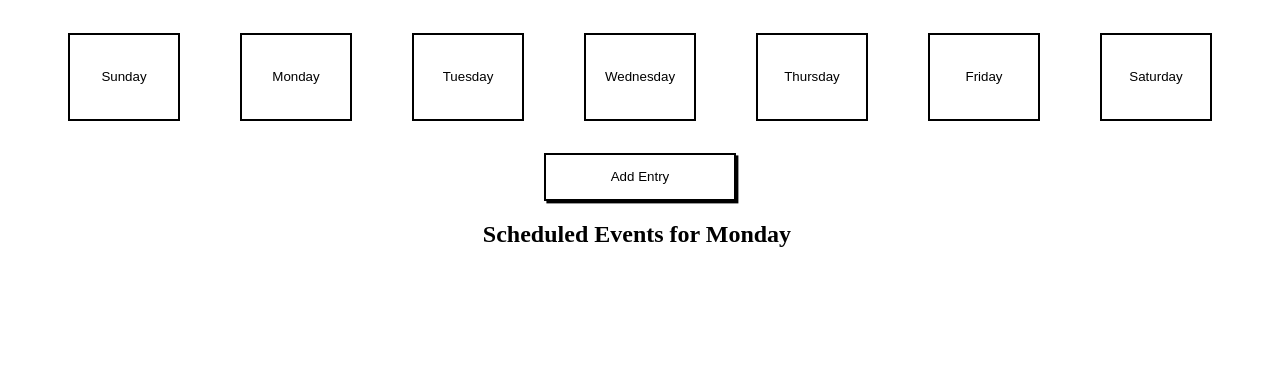
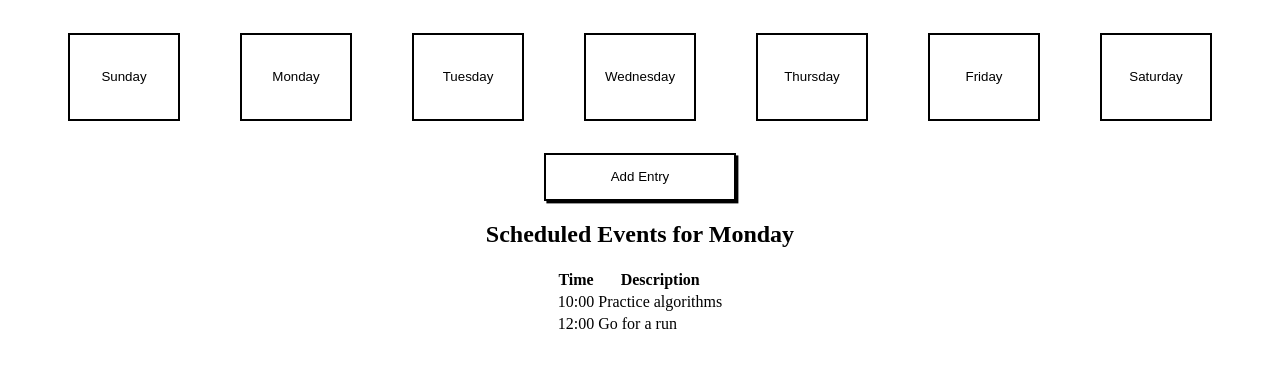
Before and after one commit to brendatrieu/week-planner, a website: page index.html in a window 1280 px wide. Shown: the part 87-454 px from the top of the page. Drawn offline with Linux system fonts and the light colour scheme.

Commit message:
turn 2 done

```diff
--- a/index.html
+++ b/index.html
@@ -25,14 +25,50 @@
     </div>
     <div class="row">
       <h2>Scheduled Events for Monday</h2>
+    </div>
+    <div class="row">
       <table>
         <thead>
           <tr>
-            <th>
-
-            </th>
+            <th>Time</th>
+            <th>Description</th>
           </tr>
         </thead>
+        <tbody>
+          <tr>
+            <td class="table-col-one">10:00</td>
+            <td class="table-col-two">Practice algorithms</td>
+          </tr>
+          <tr>
+            <td>12:00</td>
+            <td>Go for a run</td>
+          </tr>
+          <tr>
+            <td></td>
+            <td></td>
+          </tr>
+          <tr>
+            <td></td>
+            <td></td>
+          </tr>
+          <tr>
+            <td></td>
+            <td></td>
+          </tr>
+          <tr>
+            <td></td>
+            <td></td>
+          </tr>
+          <tr>
+            <td></td>
+            <td></td>
+          </tr>
+          <tr>
+            <td></td>
+            <td></td>
+          </tr>
+
+        </tbody>
       </table>
     </div>
     <script src="main.js"></script>
```
